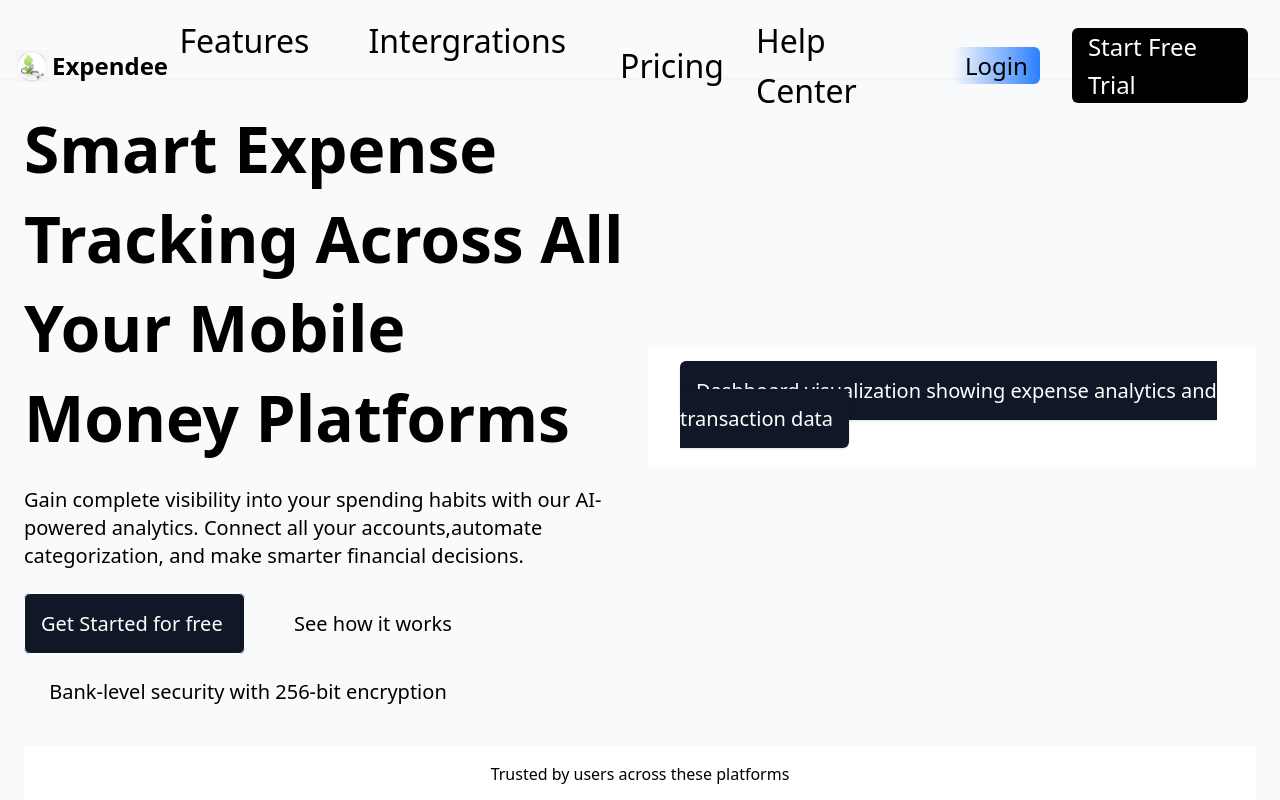
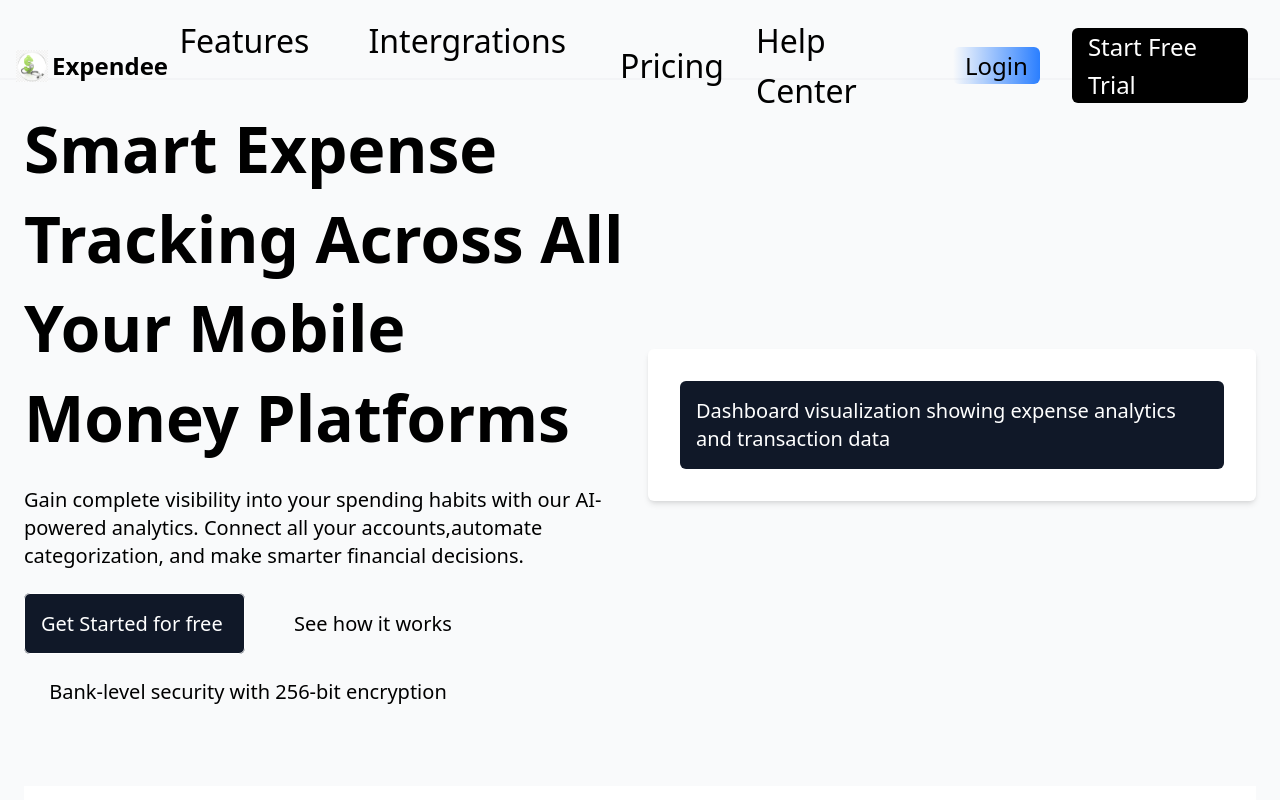
Before and after one commit to Carlglain/Expendee, a React (Vite) app: page / in a window 1280 px wide. Shown: the top 800 px of the page. Built offline with nearby package versions, Linux system fonts and the light colour scheme; some icons are missing.

Commit message:
correcting hero section

```diff
--- a/src/Pages/home/HeroSection.jsx
+++ b/src/Pages/home/HeroSection.jsx
@@ -5,10 +5,10 @@ import SyncLockIcon from '@mui/icons-material/SyncLock';
 import { Link } from 'react-router-dom';
 function HeroSection() {
   return (
-    <div className='flex text-xl space-x-4'>
-        <div className=' w-1/2'>
+    <div className='flex flex-col lg:flex-row text-xl space-x-4 space-y-10 '>
+        <div className=' lg:w-1/2 w-screen '>
 
-            <h1 className='font-bold text-[2rem] lg:text-[4rem] mb-6'>Smart Expense Tracking Across All Your Mobile Money Platforms</h1>
+            <h1 className='font-bold text-[2rem] lg:text-[4rem] mb-6 text-center lg:text-left '>Smart Expense Tracking Across All Your Mobile Money Platforms</h1>
             <p className='lg:hidden'><WhereToVoteIcon />Gain complete visibility into your spending habits with our AI-powered analytics.
             <br /><WhereToVoteIcon /> Connect all your accounts,
             <br /><WhereToVoteIcon />automate categorization,
@@ -17,16 +17,22 @@ function HeroSection() {
 
             <p className='hidden lg:block text-xl'>Gain complete visibility into your spending habits with our AI-powered analytics. Connect all your accounts,automate categorization, and make
             smarter financial decisions.</p>
-        <div className='my-10 flex flex-col items-center lg:block '>
+            <div className='my-10 flex flex-col items-center lg:block '>
             <span className='border rounded-md p-4 text-center my-2 mr-6 text-white bg-gray-900'> <Link to='/registration'>Get Started for free</Link> </span>
             <Link> <PlayCircleFilledIcon /> See how it works</Link>
+            </div>
+            <p><SyncLockIcon /> Bank-level security with 256-bit encryption </p>
         </div>
-        <p><SyncLockIcon /> Bank-level security with 256-bit encryption </p>
+        <div className="lg:w-1/2 lg:flex lg:items-center block">
+            <div className="bg-white p-8 rounded-md shadow-md">
+                <Link
+                className="bg-gray-900 text-white p-4 rounded-md hover:bg-gray-700 transition duration-300 block"
+                >
+                Dashboard visualization showing expense analytics and transaction data
+                </Link>
+            </div>
+        </div>
     </div>
-    <div className='w-1/2 flex items-center justify-center'>
-        <span className='bg-white p-8'> <Link className='bg-gray-900 text-white p-4 rounded-md shadow'>Dashboard visualization showing expense analytics and transaction data</Link> </span>
-    </div>
-</div>
   )
 }
 
```
